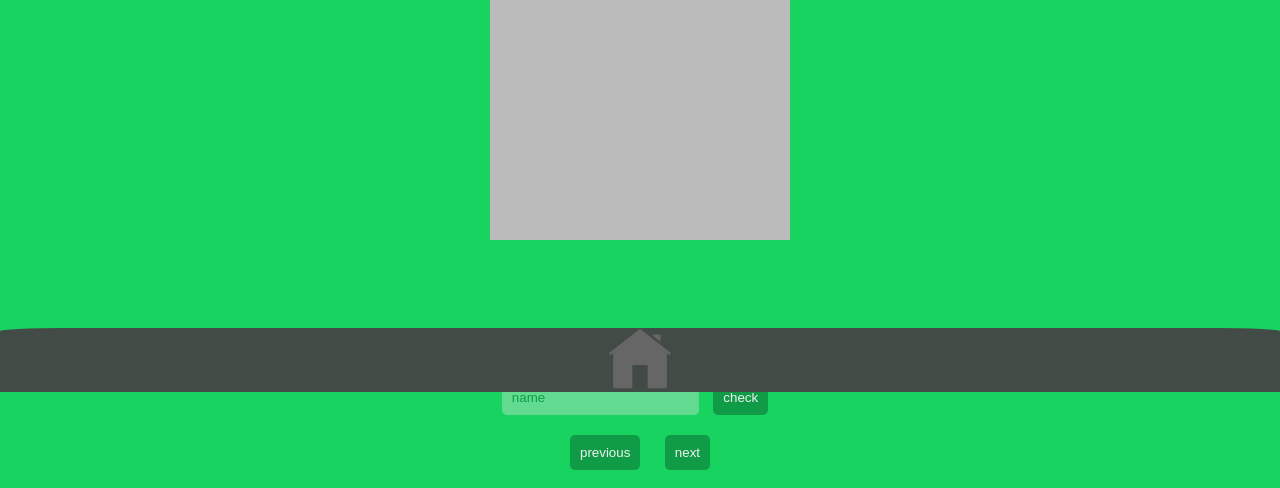
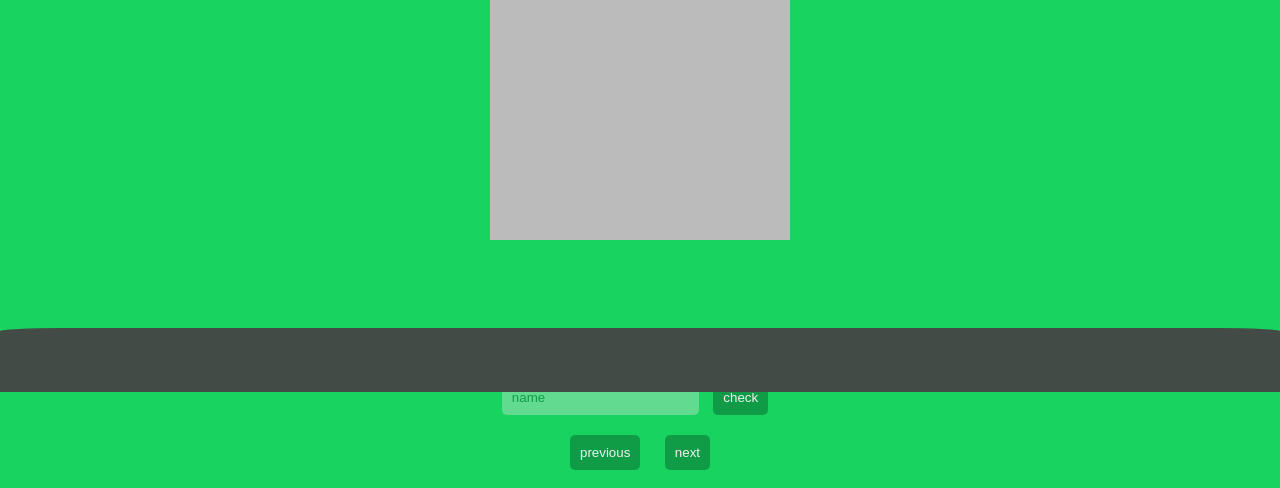
Before and after one commit to nic-lloyd/Assignment4, a website: page FinalProject/cards.html in a window 1280 px wide. Shown: the part 408-896 px from the top of the page. Drawn offline with Linux system fonts and the light colour scheme.

Commit message:
Update cards.html

```diff
--- a/FinalProject/cards.html
+++ b/FinalProject/cards.html
@@ -47,7 +47,7 @@
         <button id="next">next</button>
     </section>
     <section class="home">
-        <a href="index.html" class="center"><svg xmlns="http://www.w3.org/2000/svg" x="0px" y="0px" width="64"
+        <!-- <a href="index.html" class="center"><svg xmlns="http://www.w3.org/2000/svg" x="0px" y="0px" width="64"
                 height="64" viewBox="0 0 172 172" style=" fill:#000000;">
                 <g fill="none" fill-rule="nonzero" stroke="none" stroke-width="1" stroke-linecap="butt"
                     stroke-linejoin="miter" stroke-miterlimit="10" stroke-dasharray="" stroke-dashoffset="0"
@@ -60,7 +60,7 @@
                         </path>
                     </g>
                 </g>
-            </svg></a>
+            </svg></a> -->
     </section>
     <script language="javascript" type="text/javascript" charset="UTF-8">
         let plantdata = `
```
